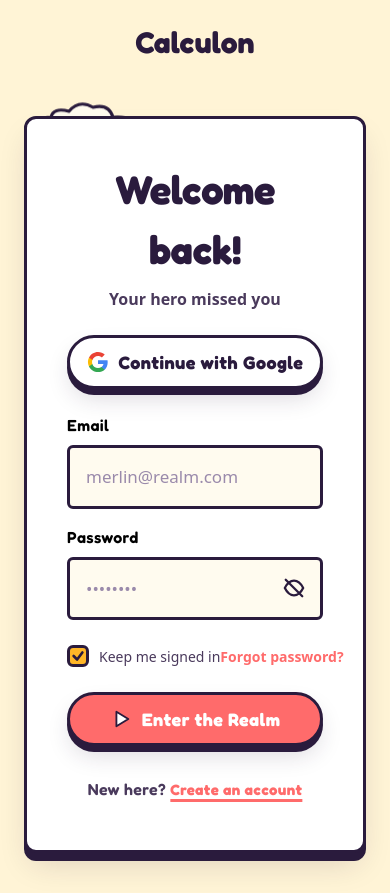
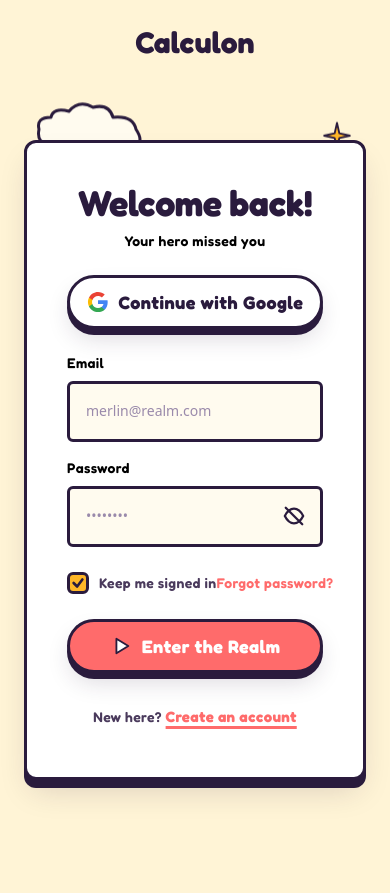
Before and after one commit to christphralden/magic-nugger-app, a React (Vite) app in the folder web-app/: page /login in a window 390 px wide. After the commit the page ends 844 px from the top, so only its background shows below. Built offline with nearby package versions, Linux system fonts and the light colour scheme; no server answers; what @magic-nugger-app/shared would draw is missing.

Commit message:
fix: typography

```diff
--- a/web-app/src/components/ui/cartoon-input.tsx
+++ b/web-app/src/components/ui/cartoon-input.tsx
@@ -1,22 +1,24 @@
 import React, { type ReactNode, type InputHTMLAttributes } from "react";
 import { cn } from "@/lib/utils";
 import { Input } from "@/components/ui/input";
-import { Label } from "@/components/ui/label";
+import { typographyVariants } from "./typography";
 
 interface CartoonInputProps extends InputHTMLAttributes<HTMLInputElement> {
-  label?: string;
   rightSlot?: ReactNode;
 }
 
-export const CartoonInput = React.forwardRef<HTMLInputElement, CartoonInputProps>(
-  function CartoonInput({ label, rightSlot, className, ...rest }, ref) {
+export const CartoonInput = React.forwardRef<
+  HTMLInputElement,
+  CartoonInputProps
+>(function CartoonInput({ rightSlot, className, ...rest }, ref) {
   const input = (
     <div className="relative">
       <Input
         ref={ref}
         {...rest}
         className={cn(
-          "bg-paper border-[3px] border-ink rounded-cartoon-md p-4 text-[17px] text-ink font-semibold h-auto",
+          typographyVariants({ variant: "body" }),
+          "bg-paper border-[3px] border-ink rounded-cartoon-md p-4 h-auto",
           "outline-none transition-all duration-[120ms]",
           "placeholder:text-placeholder placeholder:font-medium",
           "focus-visible:ring-0 focus-visible:ring-offset-0 focus:bg-white focus:shadow-[0_0_0_4px_rgba(255,182,39,0.45)]",
@@ -32,14 +34,5 @@ export const CartoonInput = React.forwardRef<HTMLInputElement, CartoonInputProps
     </div>
   );
 
-  if (!label) return input;
-
-  return (
-    <div>
-      <Label className="font-display font-semibold text-ink text-[15px] tracking-wide mb-2">
-        {label}
-      </Label>
-      {input}
-    </div>
-  );
+  return input;
 });
--- a/web-app/src/components/ui/cartoon-select.tsx
+++ b/web-app/src/components/ui/cartoon-select.tsx
@@ -7,6 +7,7 @@ import {
   SelectTrigger,
   SelectValue,
 } from "@/components/ui/select";
+import { typographyVariants } from "./typography";
 
 interface SelectOption {
   value: string;
@@ -14,7 +15,6 @@ interface SelectOption {
 }
 
 interface CartoonSelectProps {
-  label?: string;
   options: ReadonlyArray<SelectOption>;
   value?: string;
   onValueChange?: (value: string) => void;
@@ -23,7 +23,6 @@ interface CartoonSelectProps {
 }
 
 export function CartoonSelect({
-  label,
   options,
   value,
   onValueChange,
@@ -32,28 +31,27 @@ export function CartoonSelect({
 }: CartoonSelectProps) {
   return (
     <div>
-      {label && (
-        <Label className="font-display font-semibold text-ink text-[15px] tracking-wide">
-          {label}
-        </Label>
-      )}
       <Select value={value} onValueChange={onValueChange}>
         <SelectTrigger
           className={cn(
-            "w-full bg-paper border-[3px] border-ink rounded-cartoon-md p-4 py-[0.85rem] h-auto",
-            "text-[17px] text-ink font-semibold outline-none transition-all duration-[120ms]",
+            typographyVariants({ variant: "body" }),
+            "w-full bg-paper border-[3px] border-ink rounded-cartoon-md p-4 h-auto",
+            "outline-none transition-all duration-[120ms]",
             "focus:ring-0 focus:ring-offset-0 focus:shadow-[0_0_0_4px_rgba(255,182,39,0.45)]",
             className,
           )}
         >
           <SelectValue placeholder={placeholder} />
         </SelectTrigger>
-        <SelectContent className="bg-paper border-[3px] border-ink rounded-cartoon-md shadow-cartoon overflow-hidden mt-1">
+        <SelectContent className="bg-paper border-[3px] border-ink rounded-md shadow-cartoon overflow-hidden mt-1">
           {options.map((opt) => (
             <SelectItem
               key={opt.value}
               value={opt.value}
-              className="text-ink font-semibold cursor-pointer focus:bg-cream-2 focus:text-ink data-[highlighted]:bg-cream-2 rounded py-2.5 pl-8 text-base"
+              className={cn(
+                typographyVariants({ variant: "body" }),
+                "cursor-pointer focus:bg-cream-2 data-[highlighted]:bg-cream-2 rounded py-2.5 pl-8",
+              )}
             >
               {opt.label}
             </SelectItem>
--- a/web-app/src/components/ui/input.tsx
+++ b/web-app/src/components/ui/input.tsx
@@ -1,6 +1,6 @@
-import * as React from "react"
+import * as React from "react";
 
-import { cn } from "@/lib/utils"
+import { cn } from "@/lib/utils";
 
 const Input = React.forwardRef<HTMLInputElement, React.ComponentProps<"input">>(
   ({ className, type, ...props }, ref) => {
@@ -8,15 +8,15 @@ const Input = React.forwardRef<HTMLInputElement, React.ComponentProps<"input">>(
       <input
         type={type}
         className={cn(
-          "flex h-10 w-full rounded-md border border-input bg-background px-3 py-2 text-base ring-offset-background file:border-0 file:bg-transparent file:text-sm file:font-medium file:text-foreground placeholder:text-muted-foreground focus-visible:outline-none focus-visible:ring-2 focus-visible:ring-ring focus-visible:ring-offset-2 disabled:cursor-not-allowed disabled:opacity-50 md:text-sm",
-          className
+          "flex h-10 w-full rounded-md border border-input bg-background px-3 py-2 ring-offset-background file:border-0 file:bg-transparent file:text-sm file:font-medium file:text-foreground placeholder:text-muted-foreground focus-visible:outline-none focus-visible:ring-2 focus-visible:ring-ring focus-visible:ring-offset-2 disabled:cursor-not-allowed disabled:opacity-50 ",
+          className,
         )}
         ref={ref}
         {...props}
       />
-    )
-  }
-)
-Input.displayName = "Input"
+    );
+  },
+);
+Input.displayName = "Input";
 
-export { Input }
+export { Input };
--- a/web-app/src/components/ui/label.tsx
+++ b/web-app/src/components/ui/label.tsx
@@ -1,24 +1,19 @@
-import * as React from "react"
-import * as LabelPrimitive from "@radix-ui/react-label"
-import { cva, type VariantProps } from "class-variance-authority"
+import * as React from "react";
+import * as LabelPrimitive from "@radix-ui/react-label";
 
-import { cn } from "@/lib/utils"
-
-const labelVariants = cva(
-  "text-sm font-medium leading-none peer-disabled:cursor-not-allowed peer-disabled:opacity-70"
-)
+import { cn } from "@/lib/utils";
+import { typographyVariants } from "./typography";
 
 const Label = React.forwardRef<
   React.ElementRef<typeof LabelPrimitive.Root>,
-  React.ComponentPropsWithoutRef<typeof LabelPrimitive.Root> &
-    VariantProps<typeof labelVariants>
+  React.ComponentPropsWithoutRef<typeof LabelPrimitive.Root>
 >(({ className, ...props }, ref) => (
   <LabelPrimitive.Root
     ref={ref}
-    className={cn(labelVariants(), className)}
+    className={cn(typographyVariants({ variant: "label" }), className)}
     {...props}
   />
-))
-Label.displayName = LabelPrimitive.Root.displayName
+));
+Label.displayName = LabelPrimitive.Root.displayName;
 
-export { Label }
+export { Label };
--- a/web-app/src/components/ui/typography.tsx
+++ b/web-app/src/components/ui/typography.tsx
@@ -11,11 +11,14 @@ export const typographyVariants = cva("", {
       heading:
         "font-display font-bold text-8xl tracking-[-0.015em] leading-[0.95em]",
       subheading: "font-display font-semibold text-2xl leading-snug",
-      body: "font-body font-semibold text-lg leading-relaxed",
-      caption: "font-body font-medium text-sm",
-      label: "font-display font-semibold text-base tracking-wide",
+      primary:
+        "font-display font-bold leading-[0.95] tracking-[-0.015em] text-ink text-4xl",
+      body: "font-body font-semibold md:text-base text-sm leading-relaxed",
+      caption: "font-body font-medium text-xl",
+      label: "font-display font-semibold md:text-base text-sm tracking-wide",
       strong: "font-display font-bold text-4xl text-ink leading-none",
-      error: "text-coral font-display font-semibold text-base tracking-wide",
+      error:
+        "text-coral font-display font-semibold md:text-base text-sm tracking-wide",
     },
   },
   defaultVariants: {
--- a/web-app/src/pages/login.tsx
+++ b/web-app/src/pages/login.tsx
@@ -122,7 +122,7 @@ function LoginFormFooter() {
             </svg>
           )}
         </span>
-        Keep me signed in
+        <Typography variant={"label"}>Keep me signed in</Typography>
       </Button>
       <Button
         type="button"
@@ -130,7 +130,7 @@ function LoginFormFooter() {
         className="font-bold text-[14px] text-coral p-0 h-auto hover:bg-transparent"
         onClick={handleForgotPassword}
       >
-        Forgot password?
+        <Typography variant={"label"}>Forgot password?</Typography>
       </Button>
     </div>
   );
@@ -200,12 +200,10 @@ function LoginCard() {
       <AuthCard>
         <div className="flex flex-col gap-6">
           <div className="flex flex-col gap-2">
-            <Typography as="h1" variant="display" className="text-[40px]">
+            <Typography as="h1" variant="primary">
               Welcome back!
             </Typography>
-            <Typography variant="body" className="text-[16px] text-ink-soft">
-              Your hero missed you
-            </Typography>
+            <Typography variant="label">Your hero missed you</Typography>
           </div>
           <LoginGoogleButton />
           <LoginForm />
--- a/web-app/src/pages/register.tsx
+++ b/web-app/src/pages/register.tsx
@@ -209,7 +209,7 @@ function InfoStep() {
         Already a hero?{" "}
         <Button
           variant={"link"}
-          className="text-coral font-extrabold underline decoration-[3px] underline-offset-4 text-[15px] px-0"
+          className="text-coral underline decoration-[3px] underline-offset-4 px-0"
           onClick={handleNavigateLogin}
         >
           <Typography variant="label">Sign in</Typography>
@@ -295,7 +295,7 @@ function RegisterHeader() {
   const { step } = useRegisterContext();
   return (
     <div className="flex flex-col gap-2">
-      <Typography as="h1" variant="display" className="text-[38px]">
+      <Typography as="h1" variant="primary">
         {step === 1 ? "Start your quest" : "Pick your hero"}
       </Typography>
       <Typography variant="label" className="text-ink-soft">
```
